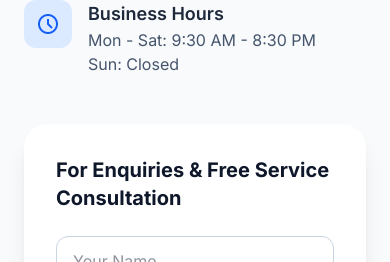
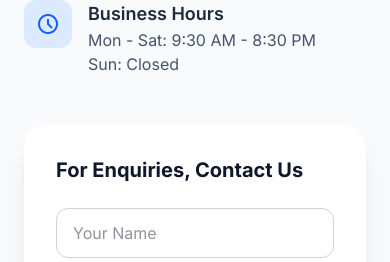
Before and after one commit to surya-sivaraj/Gokul-Website, a React (Vite) app: page / in a window 390 px wide. Shown: the part 4717-4979 px from the top of the page. Built offline with nearby package versions, Linux system fonts and the light colour scheme.

Commit message:
Updated mobile number and image

```diff
--- a/src/components/Contact.jsx
+++ b/src/components/Contact.jsx
@@ -119,7 +119,7 @@ const Contact = () => {
             className="bg-white p-8 rounded-3xl shadow-xl space-y-6"
           >
             <h3 className="text-xl font-bold text-slate-900">
-              For Enquiries & Free Service Consultation
+              For Enquiries, Contact Us
             </h3>
 
             <div className="grid md:grid-cols-2 gap-4">
```
